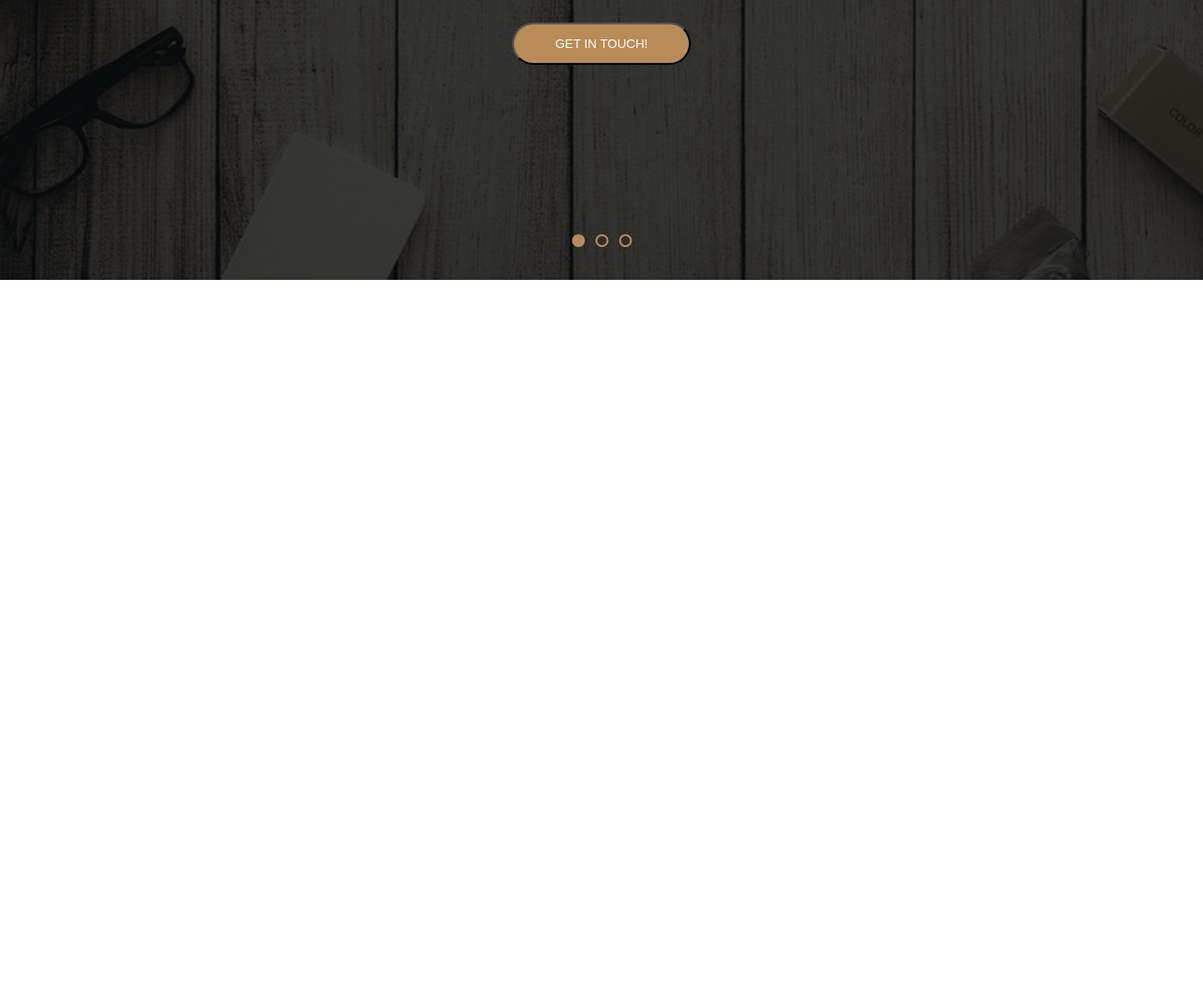
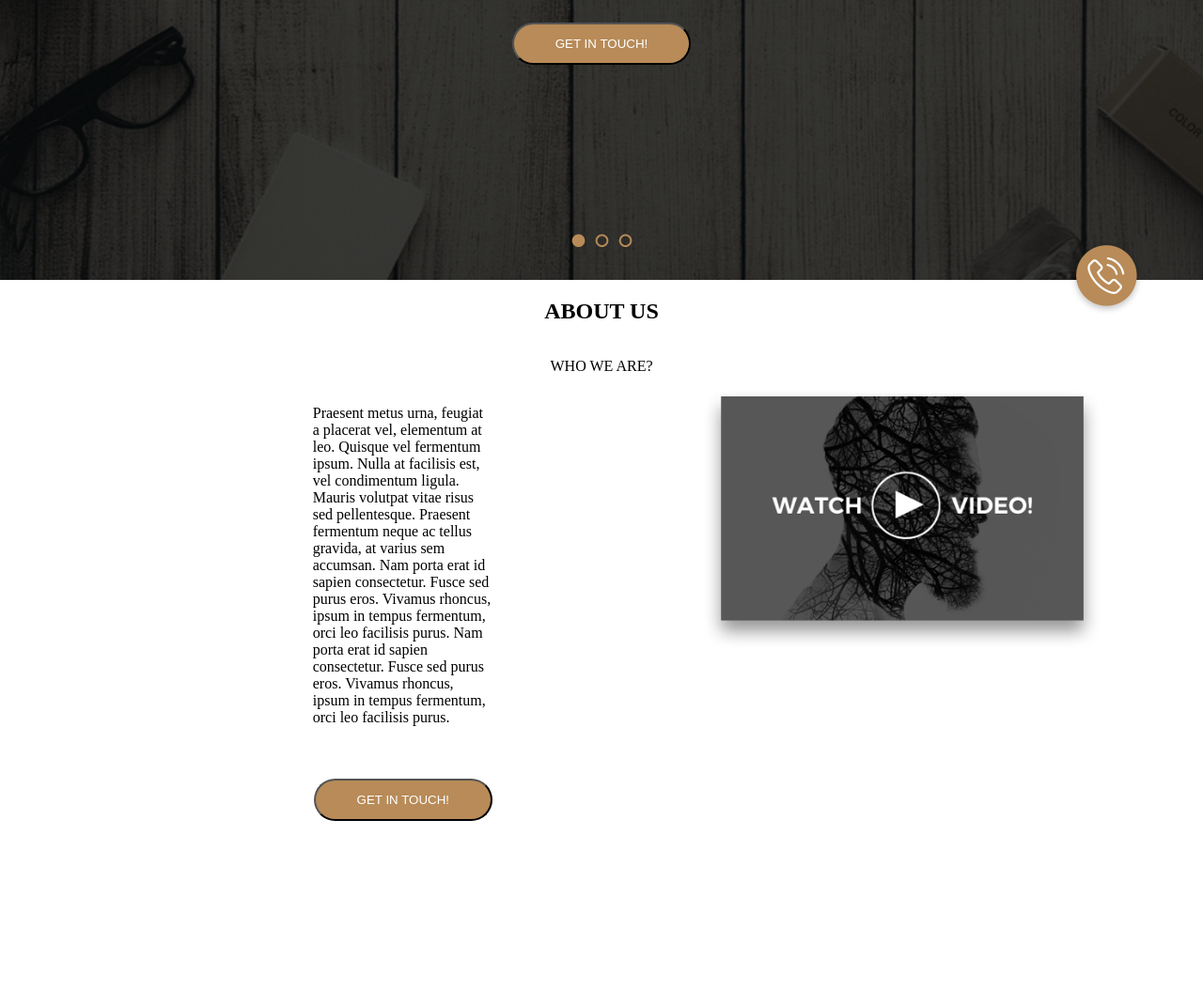
Before and after one commit to grzegorzgebala/awax-project, a website: page index.html in a window 1280 px wide. Shown: the part 500-1554 px from the top of the page at 94% size. Before the commit the page ends 800 px from the top, so only its background shows below. Drawn offline with Linux system fonts and the light colour scheme.

Commit message:
About us section added

```diff
--- a/index.html
+++ b/index.html
@@ -11,7 +11,7 @@
 			    <div class="hero">
 				    <div class="row">
 						<div class="top_menu">
-							<img src="../images/logo.png" alt="logo">
+							<img src="images/logo.png" alt="logo">
 							<ul>
 								<li><a href=”#”>HOME</a></li>
 								<li><a href=”#”>ABOUT US</a></li>
@@ -28,15 +28,30 @@
 							<p class="design">DESIGN IS ABOUT</p>
 							<p class="comunication">COMUNICATION</p>
 							<p class="number">CALL US:+00 0 1234 5678</p>
-							<button class="get">GET IN TOUCH!</button>
-							<img src="../images/paginator.png" alt="pagination">
+							<button class="button">GET IN TOUCH!</button>
+							<img src="images/paginator.png" alt="pagination">
+							<img class="call" src="images/call.png" alt="call">
 						</div>
 					</div>
 			    </div>
 			</div>
 		</header>
 		<main>
-
+			<div class="container">
+				<section  class="about_us">
+					<h1>ABOUT US</h1>
+					<p>WHO WE ARE?</p>
+					<div class="learn">
+						<div class="description">
+							<p>
+								Praesent metus urna, feugiat a placerat vel, elementum at leo. Quisque vel fermentum ipsum. Nulla at facilisis est, vel condimentum ligula. Mauris volutpat vitae risus sed pellentesque. Praesent fermentum neque ac tellus gravida, at varius sem accumsan. Nam porta erat id sapien consectetur. Fusce sed purus eros. Vivamus rhoncus, ipsum in tempus fermentum, orci leo facilisis purus. Nam porta erat id sapien consectetur. Fusce sed purus eros. Vivamus rhoncus, ipsum in tempus fermentum, orci leo facilisis purus.
+							</p>
+							<button class="button">GET IN TOUCH!</button>
+						</div>
+						<img src="images/video.png" alt="video">
+					</div>
+				</section>
+			</div>
 		</main>
 	</body>
 </html>
--- a/sass/style.scss
+++ b/sass/style.scss
@@ -1,3 +1,6 @@
+//* {
+ // box-sizing: border-box;
+//}
 
 body {
   margin: 0;
@@ -22,15 +25,17 @@ body {
     display: flex;
     padding-left: 10%;
     width: 100%;
+    list-style-type: none;
 
     > li {
     padding-right: 2%;
-
+    text-align: center;
       > a {
         font-size: 14px;
         color: white;
         font-weight: bold;
         text-decoration: none;
+        max-width: 100%;
       }
       > a:hover {
         border-bottom: 2px solid rgb(184, 139, 88);
@@ -56,6 +61,7 @@ body {
   justify-content: center;
   align-items: center;
   flex-direction: column;
+  position: relative;
 
   .design {
     font-size: 72px;
@@ -79,7 +85,18 @@ body {
     margin: 0;
   }
 
-  button {
+  img {
+    margin-bottom: 35px;
+  }
+  .call {
+    position: absolute;
+    bottom: -5%;
+    right: 5%;
+    margin: 0;
+  }
+}
+
+.button {
     margin-top: 40px;
     margin-bottom: 180px;
     width: 190px;
@@ -87,9 +104,34 @@ body {
     background-color: rgb(184, 139, 88);
     color: white;
     border-radius: 50px;
+}
+
+.about_us {
+  display: flex;
+  justify-content: center;
+  align-items: center;
+  flex-direction: column;
+
+  .description {
+    display: flex;
+    flex-direction: column;
+    justify-content: center;
+    align-items: center;
+    max-width: 50%;
+
+    p {
+      max-width: 30%;
+    }
+  }
+
+  .learn {
+    display: flex;
+    justify-content: center;
+    flex-direction: row;
   }
 
   img {
-    margin-bottom: 35px;
+    max-width: 445px;
+    max-height: 275px;
   }
 }
```
Also changed, not shown: css/style.css, images/call.png (added), images/video.png (added), 1 other file.
